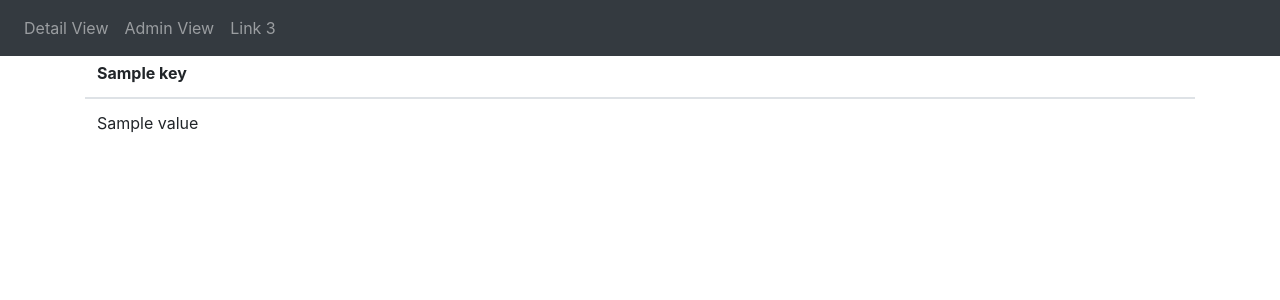
After one commit to Schmaexxi/Dashboard_voting_behavior, a Django app: template dashboard/templates/dashboard/detail.html in a window 1280 px wide. The commit adds this page. Shown: the top 300 px of the page. Run offline with Django 3.2, Linux system fonts and the light colour scheme; the template is opened without the code that fills it: most values are stand-ins (such as "Sample title", 1, 10 or a date in 2020); data that the repository does not hold is empty; some libraries are stand-ins or nearby versions.

Commit message:
include bootstrap

```diff
--- a/templates/base.html
+++ b/dashboard/templates/base.html
@@ -1,6 +1,7 @@
 {% load staticfiles %}
 <!DOCTYPE html>
 <html lang="en">
+    <link rel="stylesheet" href="{% static "css/base.css" %}"/>
     <link rel="stylesheet" href="{% static "css/bootstrap/bootstrap.min.css" %}"/>
     <script href="{% static "javascript/bootstrap/bootstrap.min.js" %}"></script>
     {% block scripts %}
@@ -9,8 +10,7 @@
     <title>{% block title %}Dashboard - Voting Behavior{% endblock %}</title>
 </head>
 
-<body>
-
+<body class="pt-5">
     {% block navbar %}
     <!-- A grey horizontal navbar that becomes vertical on small screens -->
     <nav class="navbar navbar-expand-sm bg-dark navbar-dark fixed-top">
--- /dev/null
+++ b/dashboard/templates/dashboard/detail.html
@@ -0,0 +1,24 @@
+{% extends "base.html" %}
+{% block title %} Details {% endblock %}
+{% block content %}
+    <div class="container">
+      <table class="table">
+        <thead>
+          <tr>
+              {% for key in all_objects.0.json.keys %}
+                <th>{{ key }}</th>
+              {% endfor %}
+          </tr>
+        </thead>
+        <tbody>
+        {% for object in all_objects %}
+          <tr>
+              {% for value in object.json.values %}
+                <td>{{ value }}</td>
+              {% endfor %}
+          </tr>
+        {% endfor %}
+        </tbody>
+      </table>
+    </div>
+{% endblock %}
--- a/dashboard_voting_behavior/settings.py
+++ b/dashboard_voting_behavior/settings.py
@@ -55,7 +55,7 @@ ROOT_URLCONF = 'dashboard_voting_behavior.urls'
 TEMPLATES = [
     {
         'BACKEND': 'django.template.backends.django.DjangoTemplates',
-        'DIRS': [os.path.join(BASE_DIR, 'templates')]
+        'DIRS': [os.path.join(BASE_DIR, 'dashboard/templates')]
         ,
         'APP_DIRS': True,
         'OPTIONS': {
```
Also changed, not shown: templates/dashboard/detail.html (deleted, +0 -13 lines), dashboard/static/css/base.css (added), dashboard/templates/dashboard/dashboard.html (renamed from templates/dashboard/dashboard.html).
